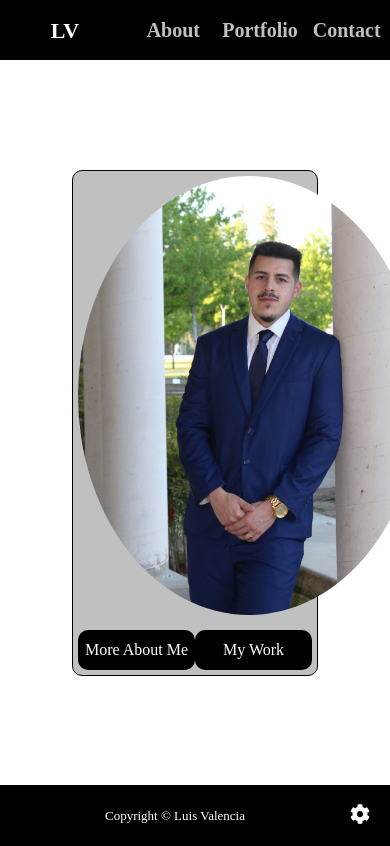
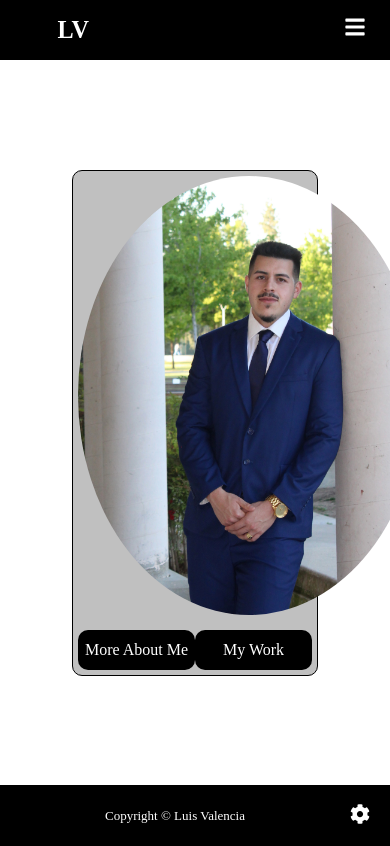
Before and after one commit to lvcodes3/luis-valencia-portfolio, a React (Create React App) app: page / in a window 390 px wide. Shown: the top 846 px of the page. Built offline with nearby package versions, Linux system fonts and the light colour scheme.

Commit message:
responsive navbar added

```diff
--- a/src/App.js
+++ b/src/App.js
@@ -2,7 +2,8 @@
 import { useState, useEffect } from "react";
 import { BrowserRouter as Router, Routes, Route } from "react-router-dom";
 // components
-import Navbar from "./components/Navbar";
+//import Navbar from "./components/Navbar";
+import ResponsiveNavbar from "./components/ResponsiveNavbar";
 import Footer from "./components/Footer";
 // pages
 import Home from "./pages/Home";
@@ -29,7 +30,7 @@ function App() {
   return (
     <Router>
       <div>
-        <Navbar colorMode={colorMode} />
+        <ResponsiveNavbar colorMode={colorMode} />
         <Routes>
           <Route path="/" exact element={<Home colorMode={colorMode} />} />
           <Route path="/portfolio" exact element={<Portfolio colorMode={colorMode} />} />
--- a/src/components/Navbar.js
+++ b/src/components/Navbar.js
@@ -3,7 +3,7 @@ import { useState, useEffect } from "react";
 import { Link, useLocation } from "react-router-dom";
 import styled from "styled-components";
 
-const Nav = styled.nav`
+const ResponsiveNav = styled.nav`
   width: 100%;
   height: 60px;
   position: sticky;
@@ -11,19 +11,68 @@ const Nav = styled.nav`
   display: flex;
   background-color: black;
   border-bottom: ${(props) => (props.colormode === "light" ? "1px solid black" : "1px solid white")};
-`;
 
-const BaseTab = styled.div`
+  #nav-main-logo {
     height: 100%;
     display: flex;
     align-items: center;
     justify-content: center;
-`;
-const LogoTab = styled(BaseTab)`
-  flex: 1.5;
-`;
-const ItemTab = styled(BaseTab)`
+    flex: 3;
+  }
+
+  #nav-desktop-menu {
+    display: flex;
+    flex: 7;
+    border: 2px solid green;
+
+    .nav-desktop-item {
+      height: 100%;
+      display: flex;
+      align-items: center;
+      justify-content: center;
       flex: 1;
+    }
+  }
+
+  #nav-mobile-menu-btn {
+    display: ${(props) => (props.mobileMenuVisible ? "flex" : "none")};
+    cursor: pointer;
+    font-size: 22px;
+    color: white;
+    margin-right: 20px;
+    justify-content: center;
+    align-items: center;
+  }
+
+  #nav-mobile-menu {
+    display: ${(props) => (props.mobileMenuVisible ? "flex" : "none")};
+    flex-direction: column;
+    align-items: flex-end;
+  }
+
+  @media (max-width: 768px) {
+    #nav-desktop-menu {
+      display: none;
+    }
+
+    #nav-mobile-menu-btn {
+      display: flex;
+    }
+  }
+
+  @media (min-width: 769px) {
+    #nav-desktop-menu {
+      display: flex;
+    }
+
+    #nav-mobile-menu-btn {
+      display: none;
+    }
+
+    #nav-mobile-menu {
+      display: none;
+    }
+  }
 `;
 
 const BaseLink = styled(Link)`
@@ -33,7 +82,7 @@ const BaseLink = styled(Link)`
   text-decoration: none;
 `;
 const HomeLink = styled(BaseLink)`
-  font-size: 22;
+  font-size: 22px;
   color: ${(props) => (props.isSelected === 1 || props.isHover === 1 ? "white" : "silver")};
   transform: ${(props) => (props.isSelected === 1 || props.isHover === 1 ? "scale(1.1)" : "scale(1)")};
 `;
@@ -54,6 +103,7 @@ const Navbar = ({ colorMode }) => {
   const location = useLocation();
   const [isHover, setIsHover] = useState(null);
   const [isSelected, setIsSelected] = useState(null);
+  const [mobileMenuVisible, setMobileMenuVisible] = useState(false);
 
   useEffect(() => {
     if (location.pathname === "/") {
@@ -75,29 +125,53 @@ const Navbar = ({ colorMode }) => {
     setIsHover(null);
   };
 
+  const handleMobileMenuBtnClick = () => {
+    setMobileMenuVisible(!mobileMenuVisible);
+  };
+
   return (
-    <Nav colorMode={colorMode}>
-      <LogoTab>
+    <ResponsiveNav colorMode={colorMode} mobileMenuVisible={mobileMenuVisible}>
+      <div id='nav-main-logo'>
         <HomeLink to="/" onMouseEnter={() => handleMouseEnter(1)} onMouseLeave={handleMouseLeave} isSelected={isSelected} isHover={isHover}>
           LV
         </HomeLink>
-      </LogoTab>
-      <ItemTab>
+      </div>
+      <div id='nav-desktop-menu'>
+        <div className='nav-desktop-item'>
           <AboutLink to="/about" onMouseEnter={() => handleMouseEnter(2)} onMouseLeave={handleMouseLeave} isSelected={isSelected} isHover={isHover}>
             About
           </AboutLink>
-      </ItemTab>
-      <ItemTab>
+        </div>
+        <div className='nav-desktop-item'>
           <PortfolioLink to="/portfolio" onMouseEnter={() => handleMouseEnter(3)} onMouseLeave={handleMouseLeave} isSelected={isSelected} isHover={isHover}>
             Portfolio
           </PortfolioLink>
-      </ItemTab>
-      <ItemTab>
+        </div>
+        <div className='nav-desktop-item'>
           <ContactLink to="/contact" onMouseEnter={() => handleMouseEnter(4)} onMouseLeave={handleMouseLeave} isSelected={isSelected} isHover={isHover}>
             Contact
           </ContactLink>
-      </ItemTab>
-    </Nav>
+        </div>
+      </div>
+      <div id='nav-mobile-menu-btn' onClick={handleMobileMenuBtnClick}>&#9776;</div>
+      <div id='nav-mobile-menu'>
+        <nav className='nav-mobile-item'>
+          <AboutLink to="/about" onMouseEnter={() => handleMouseEnter(2)} onMouseLeave={handleMouseLeave} isSelected={isSelected} isHover={isHover}>
+            About
+          </AboutLink>
+        </nav>
+        <nav className='nav-mobile-item'>
+          <PortfolioLink to="/portfolio" onMouseEnter={() => handleMouseEnter(3)} onMouseLeave={handleMouseLeave} isSelected={isSelected} isHover={isHover}>
+            Portfolio
+          </PortfolioLink>
+        </nav>
+        <nav className='nav-mobile-item'>
+          <ContactLink to="/contact" onMouseEnter={() => handleMouseEnter(4)} onMouseLeave={handleMouseLeave} isSelected={isSelected} isHover={isHover}>
+            Contact
+          </ContactLink>
+        </nav>
+      </div>
+    </ResponsiveNav>
   );
 };
 
--- /dev/null
+++ b/src/components/ResponsiveNavbar.js
@@ -0,0 +1,154 @@
+// dependencies //
+import { useState, useEffect, useRef } from "react";
+import { Link, useLocation } from "react-router-dom";
+import styled from "styled-components";
+import { FaBars, FaTimes } from "react-icons/fa";
+
+const Header = styled.header`
+  width: 100%;
+  height: 60px;
+  position: sticky;
+  top: 0;
+  display: flex;
+  align-items: center;
+  justify-content: space-between;
+  background-color: black;
+  border-bottom: ${(props) => (props.colormode === "light" ? "1px solid black" : "1px solid white")};
+
+  nav {
+    display: flex;
+    justify-content: space-around;
+    align-items: center;
+  }
+
+  .nav-btn {
+    margin-right: 5%;
+    padding: 5px;
+    cursor: pointer;
+    background: transparent;
+    border: none;
+    outline: none;
+    color: white;
+    /* default hidden */
+    visibility: hidden;
+    opacity: 0;
+    font-size: 22px;
+  }
+
+  @media (max-width: 768px) {
+    .nav-btn {
+        visibility: visible;
+        opacity: 1;
+    }
+
+    nav {
+        position: fixed;
+        top: 0;
+        left: 0;
+        height: 100%;
+        width: 100%;
+        background-color: black;
+        display: flex;
+        flex-direction: column;
+        align-items: center;
+        justify-content: center;
+        gap: 20px;
+        transition: 1s;
+        transform: translateY(-100vh);
+    }
+
+    .responsive_nav {
+        transform: none;
+    }
+
+    .nav-close-btn {
+        position: absolute;
+        top: 2rem;
+        right: 2rem;
+    }
+  }
+`;
+
+const BaseLink = styled(Link)`
+  font-size: 20px;
+  font-weight: 600;
+  transition: all 0.5s ease;
+  text-decoration: none;
+  padding: 20px;
+`;
+const HomeLink = styled(BaseLink)`
+  margin-left: 10%;
+  font-size: 22px;
+  color: ${(props) => (props.isSelected === 1 || props.isHover === 1 ? "white" : "silver")};
+  transform: ${(props) => (props.isSelected === 1 || props.isHover === 1 ? "scale(1.1)" : "scale(1)")};
+`;
+const AboutLink = styled(BaseLink)`
+  color: ${(props) => (props.isSelected === 2 || props.isHover === 2 ? "white" : "silver")};
+  transform: ${(props) => (props.isSelected === 2 || props.isHover === 2 ? "scale(1.1)" : "scale(1)")};
+`;
+const PortfolioLink = styled(BaseLink)`
+  color: ${(props) => (props.isSelected === 3 || props.isHover === 3 ? "white" : "silver")};
+  transform: ${(props) => (props.isSelected === 3 || props.isHover === 3 ? "scale(1.1)" : "scale(1)")};
+`;
+const ContactLink = styled(BaseLink)`
+  color: ${(props) => (props.isSelected === 4 || props.isHover === 4 ? "white" : "silver")};
+  transform: ${(props) => (props.isSelected === 4 || props.isHover === 4 ? "scale(1.1)" : "scale(1)")};
+`;
+
+const ResponsiveNavbar = ({ colorMode }) => {
+    const navRef = useRef();
+    const location = useLocation();
+    const [isHover, setIsHover] = useState(null);
+    const [isSelected, setIsSelected] = useState(null);
+
+    useEffect(() => {
+      if (location.pathname === "/") {
+        setIsSelected(1);
+      } else if (location.pathname === "/about") {
+        setIsSelected(2);
+      } else if (location.pathname === "/portfolio") {
+        setIsSelected(3);
+      } else if (location.pathname === "/contact") {
+        setIsSelected(4);
+      }
+    }, [location.pathname]);
+
+    const handleMouseEnter = (idx) => {
+      setIsHover(idx);
+    };
+
+    const handleMouseLeave = () => {
+      setIsHover(null);
+    };
+
+    const showNavbar = () => {
+        navRef.current.classList.toggle("responsive_nav");
+    }
+
+    return (
+        <Header colorMode={colorMode}>
+            <HomeLink to="/" onMouseEnter={() => handleMouseEnter(1)} onMouseLeave={handleMouseLeave} isSelected={isSelected} isHover={isHover}>
+                LV
+            </HomeLink>
+            <nav ref={navRef}>
+                <AboutLink to="/about" onMouseEnter={() => handleMouseEnter(2)} onMouseLeave={handleMouseLeave} isSelected={isSelected} isHover={isHover}>
+                    About
+                </AboutLink>
+                <PortfolioLink to="/portfolio" onMouseEnter={() => handleMouseEnter(3)} onMouseLeave={handleMouseLeave} isSelected={isSelected} isHover={isHover}>
+                    Portfolio
+                </PortfolioLink>
+                <ContactLink to="/contact" onMouseEnter={() => handleMouseEnter(4)} onMouseLeave={handleMouseLeave} isSelected={isSelected} isHover={isHover}>
+                    Contact
+                </ContactLink>
+                <button className="nav-btn nav-close-btn" onClick={showNavbar}>
+                    <FaTimes />
+                </button>
+            </nav>
+            <button className="nav-btn" onClick={showNavbar}>
+                <FaBars />
+            </button>
+        </Header>
+    );
+};
+
+export default ResponsiveNavbar;
```
Lines whose indentation alone changed are shown as unchanged.
